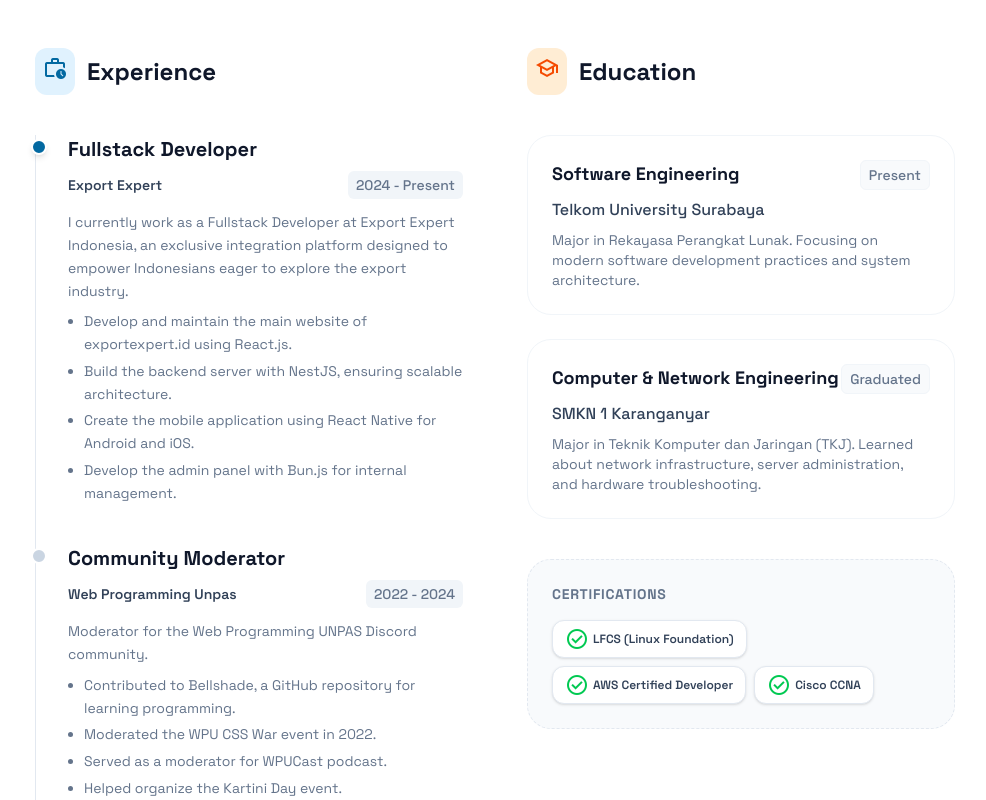
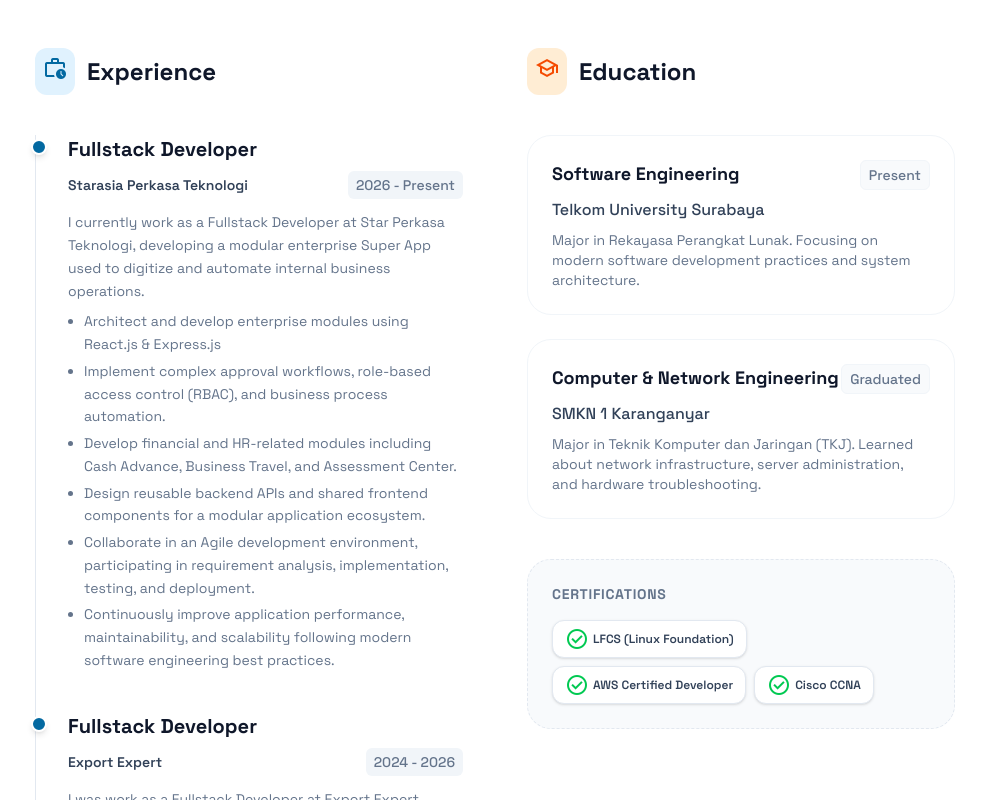
Before and after one commit to dipras/dp-portfolio, a Next.js app: page /about in a window 1280 px wide. Shown: the part 660-1460 px from the top of the page, without its empty margins (145-1131 px from the left). Built offline with nearby package versions, Linux system fonts and the light colour scheme.

Commit message:
Feat: Add experience details for Fullstack Developer role at Starasia Perkasa Teknologi and update Export Expert role description

```diff
--- a/app/about/page.tsx
+++ b/app/about/page.tsx
@@ -84,6 +84,34 @@ export default function About() {
                             <h3 className="text-2xl font-bold text-text-main">Experience</h3>
                         </div>
                         <div className="relative pl-8 border-l border-slate-200 space-y-10">
+
+                            <div className="relative">
+                                <span
+                                    className="absolute -left-9.25 top-1 size-4 rounded-full border-2 border-white bg-primary shadow-md"></span>
+                                <div className="flex flex-col gap-2 group">
+                                    <h4 className="text-xl font-bold text-text-main group-hover:text-primary transition-colors">
+                                        Fullstack Developer</h4>
+                                    <div className="flex items-center justify-between text-sm">
+                                        <span className="font-semibold text-slate-700">Starasia Perkasa Teknologi</span>
+                                        <span className="px-2 py-1 rounded-md bg-slate-100 text-text-muted font-medium">2026 - Present</span>
+                                    </div>
+                                    <div className="text-text-muted leading-relaxed mt-1 text-sm">
+                                        <p className="mb-2">
+                                            I currently work as a Fullstack Developer at Star Perkasa Teknologi, developing a modular enterprise Super App used to digitize and automate internal business operations.
+                                        </p>
+
+                                        <ul className="list-disc pl-4 space-y-1">
+                                            <li>Architect and develop enterprise modules using React.js & Express.js</li>
+                                            <li>Implement complex approval workflows, role-based access control (RBAC), and business process automation.</li>
+                                            <li>Develop financial and HR-related modules including Cash Advance, Business Travel, and Assessment Center.</li>
+                                            <li>Design reusable backend APIs and shared frontend components for a modular application ecosystem.</li>
+                                            <li>Collaborate in an Agile development environment, participating in requirement analysis, implementation, testing, and deployment.</li>
+                                            <li>Continuously improve application performance, maintainability, and scalability following modern software engineering best practices.</li>
+                                        </ul>
+                                    </div>
+                                </div>
+                            </div>
+
                             <div className="relative">
                                 <span
                                     className="absolute -left-9.25 top-1 size-4 rounded-full border-2 border-white bg-primary shadow-md"></span>
@@ -92,10 +120,10 @@ export default function About() {
                                         Fullstack Developer</h4>
                                     <div className="flex items-center justify-between text-sm">
                                         <span className="font-semibold text-slate-700">Export Expert</span>
-                                        <span className="px-2 py-1 rounded-md bg-slate-100 text-text-muted font-medium">2024 - Present</span>
+                                        <span className="px-2 py-1 rounded-md bg-slate-100 text-text-muted font-medium">2024 - 2026</span>
                                     </div>
                                     <div className="text-text-muted leading-relaxed mt-1 text-sm">
-                                        <p className="mb-2">I currently work as a Fullstack Developer at Export Expert Indonesia, an exclusive integration platform designed to empower Indonesians eager to explore the export industry.</p>
+                                        <p className="mb-2">I was work as a Fullstack Developer at Export Expert Indonesia, an exclusive integration platform designed to empower Indonesians eager to explore the export industry.</p>
                                         <ul className="list-disc pl-4 space-y-1">
                                             <li>Develop and maintain the main website of exportexpert.id using React.js.</li>
                                             <li>Build the backend server with NestJS, ensuring scalable architecture.</li>
```
